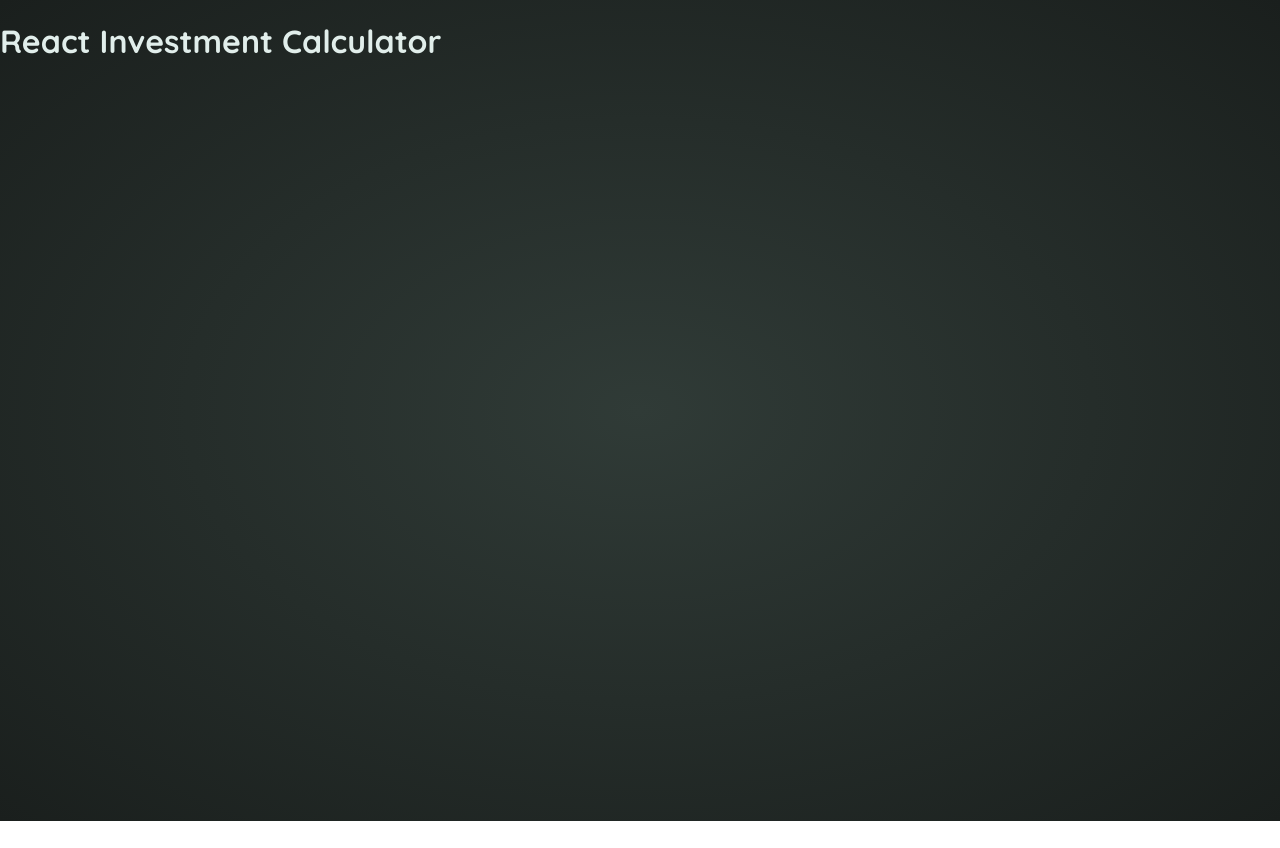
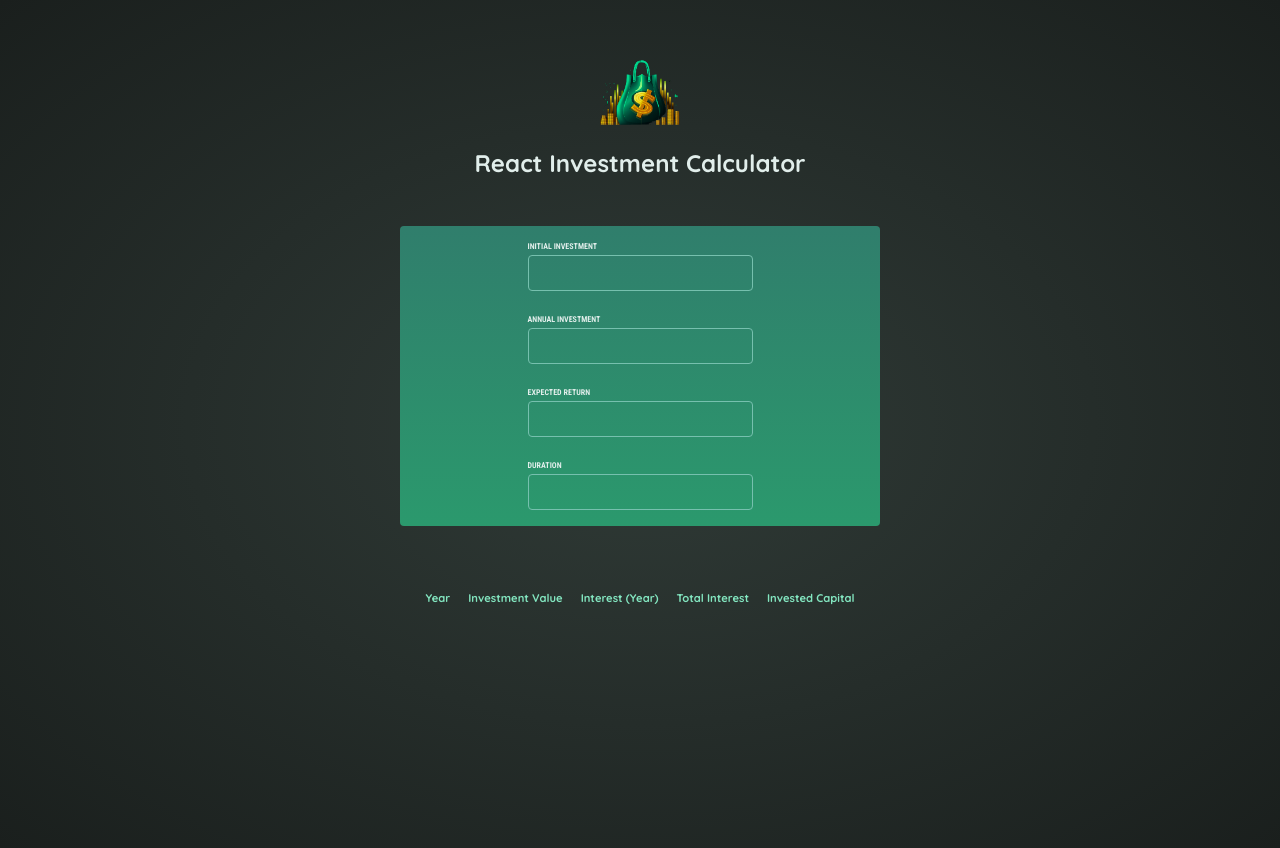
Before and after one commit to SMToad/investment-calculator, a React (Vite) app: page / in a window 1280 px wide. Before the commit the page ends 821 px from the top, so only its background shows below. Built offline with nearby package versions, Linux system fonts and the light colour scheme.

Commit message:
Set up the main outlook of the app.

```diff
--- a/src/App.jsx
+++ b/src/App.jsx
@@ -1,6 +1,14 @@
+import Header from "./components/Header/Header";
+import Result from "./components/Result/Result";
+import UserInput from "./components/UserInput/UserInput";
+
 function App() {
   return (
-    <h1>React Investment Calculator</h1>
+    <div>
+      <Header/>
+      <UserInput/>
+      <Result/>
+    </div>
   )
 }
 
--- /dev/null
+++ b/src/components/Header/Header.css
@@ -0,0 +1,16 @@
+#header {
+    text-align: center;
+    margin: 3rem auto;
+  }
+
+
+  #header img {
+    width: 5rem;
+    height: 5rem;
+    object-fit: contain;
+    background-color: transparent;
+  }
+
+  #header h1 {
+    font-size: 1.5rem;
+  }
--- /dev/null
+++ b/src/components/Header/Header.jsx
@@ -0,0 +1,10 @@
+import './Header.css';
+
+export default function Header(){
+    return (
+        <div id="header">
+            <img src="src/assets/investment-calculator-logo.png" alt="Investment calculator logo"/>
+            <h1>React Investment Calculator</h1>
+        </div>
+    )
+}
--- /dev/null
+++ b/src/components/Result/Result.css
@@ -0,0 +1,19 @@
+#result {
+    max-width: 50rem;
+    margin: 2rem auto;
+    padding: 1rem;
+    table-layout: fixed;
+    border-spacing: 1rem;
+    text-align: right;
+  }
+
+  #result thead {
+    font-size: 0.7rem;
+    color: #83e6c0;
+  }
+
+  #result tbody {
+    font-family: 'Roboto Condensed', sans-serif;
+    font-size: 0.85rem;
+    color: #c2e9e0;
+  }
--- /dev/null
+++ b/src/components/Result/Result.jsx
@@ -0,0 +1,22 @@
+import './Result.css';
+
+const COLUMN_HEADERS = [
+    "Year",
+    "Investment Value",
+    "Interest (Year)",
+    "Total Interest",
+    "Invested Capital"
+]
+
+export default function Result(){
+    return (
+        <table id="result">
+            <thead>
+                {COLUMN_HEADERS.map((header) => <th>{header}</th>)}
+            </thead>
+            <tbody>
+
+            </tbody>
+        </table>
+    )
+}
--- /dev/null
+++ b/src/components/UserInput/InputElement.jsx
@@ -0,0 +1,8 @@
+export default function InputElement({inputLabel, initValue, onValueChanged}){
+    return (
+        <div>
+            <label>{inputLabel}</label>
+            <input type="number" required value={initValue} onChange={onValueChanged}/>
+        </div>
+    )
+}
--- /dev/null
+++ b/src/components/UserInput/UserInput.css
@@ -0,0 +1,33 @@
+#user-input {
+    padding: 1rem;
+    max-width: 30rem;
+    margin: 2rem auto;
+    border-radius: 4px;
+    background: linear-gradient(180deg, #307e6c, #2b996d);
+  }
+
+  .input-group {
+    display: flex;
+    justify-content: space-evenly;
+    gap: 1.5rem;
+    flex-wrap: wrap;
+  }
+
+  #user-input label {
+    display: block;
+    margin-bottom: 0.25rem;
+    font-family: 'Roboto Condensed', sans-serif;
+    font-size: 0.5rem;
+    font-weight: bold;
+    text-transform: uppercase;
+  }
+
+  #user-input input {
+    width: 100%;
+    padding: 0.5rem;
+    border: 1px solid #76c0ae;
+    border-radius: 0.25rem;
+    background-color: transparent;
+    color: #c2e9e0;
+    font-size: 1rem;
+  }
--- /dev/null
+++ b/src/components/UserInput/UserInput.jsx
@@ -0,0 +1,19 @@
+import './UserInput.css';
+import InputElement from './InputElement';
+
+const INPUT_LABELS = [
+    "Initial Investment",
+    "Annual Investment",
+    "Expected Return",
+    "Duration"
+]
+
+export default function UserInput(){
+    return (
+        <div id='user-input'>
+            <div className='input-group'>
+                {INPUT_LABELS.map((inputLabel) => <InputElement inputLabel={inputLabel}/>)}
+            </div>
+        </div>
+    )
+}
--- a/src/index.css
+++ b/src/index.css
@@ -14,76 +14,6 @@ body {
   min-height: 100vh;
 }
 
-#header {
-  text-align: center;
-  margin: 3rem auto;
-}
-
-
-#header img {
-  width: 5rem;
-  height: 5rem;
-  object-fit: contain;
-  background-color: transparent;
-}
-
-#header h1 {
-  font-size: 1.5rem;
-}
-
-#user-input {
-  padding: 1rem;
-  max-width: 30rem;
-  margin: 2rem auto;
-  border-radius: 4px;
-  background: linear-gradient(180deg, #307e6c, #2b996d);
-}
-
-.input-group {
-  display: flex;
-  justify-content: space-evenly;
-  gap: 1.5rem;
-}
-
-#user-input label {
-  display: block;
-  margin-bottom: 0.25rem;
-  font-family: 'Roboto Condensed', sans-serif;
-  font-size: 0.5rem;
-  font-weight: bold;
-  text-transform: uppercase;
-}
-
-#user-input input {
-  width: 100%;
-  padding: 0.5rem;
-  border: 1px solid #76c0ae;
-  border-radius: 0.25rem;
-  background-color: transparent;
-  color: #c2e9e0;
-  font-size: 1rem;
-}
-
-#result {
-  max-width: 50rem;
-  margin: 2rem auto;
-  padding: 1rem;
-  table-layout: fixed;
-  border-spacing: 1rem;
-  text-align: right;
-}
-
-#result thead {
-  font-size: 0.7rem;
-  color: #83e6c0;
-}
-
-#result tbody {
-  font-family: 'Roboto Condensed', sans-serif;
-  font-size: 0.85rem;
-  color: #c2e9e0;
-}
-
 .center {
   text-align: center;
 }
```
